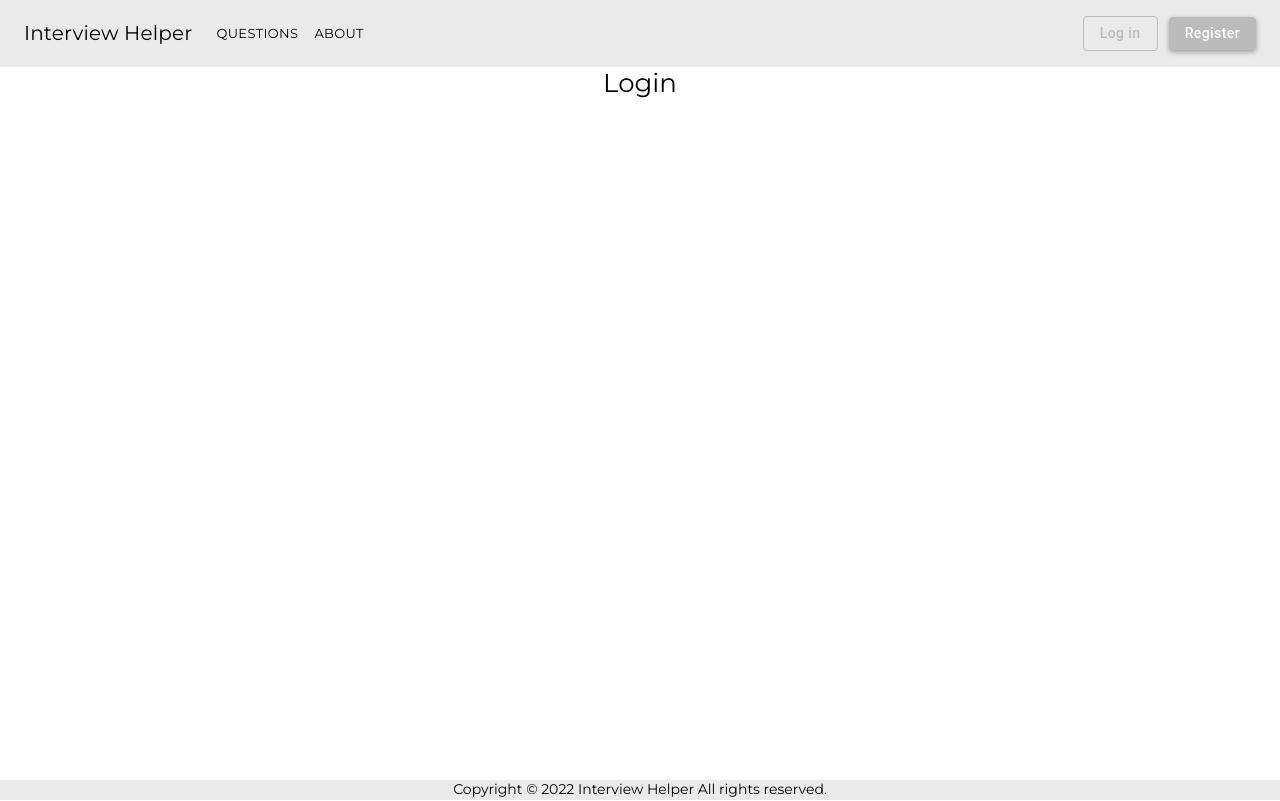
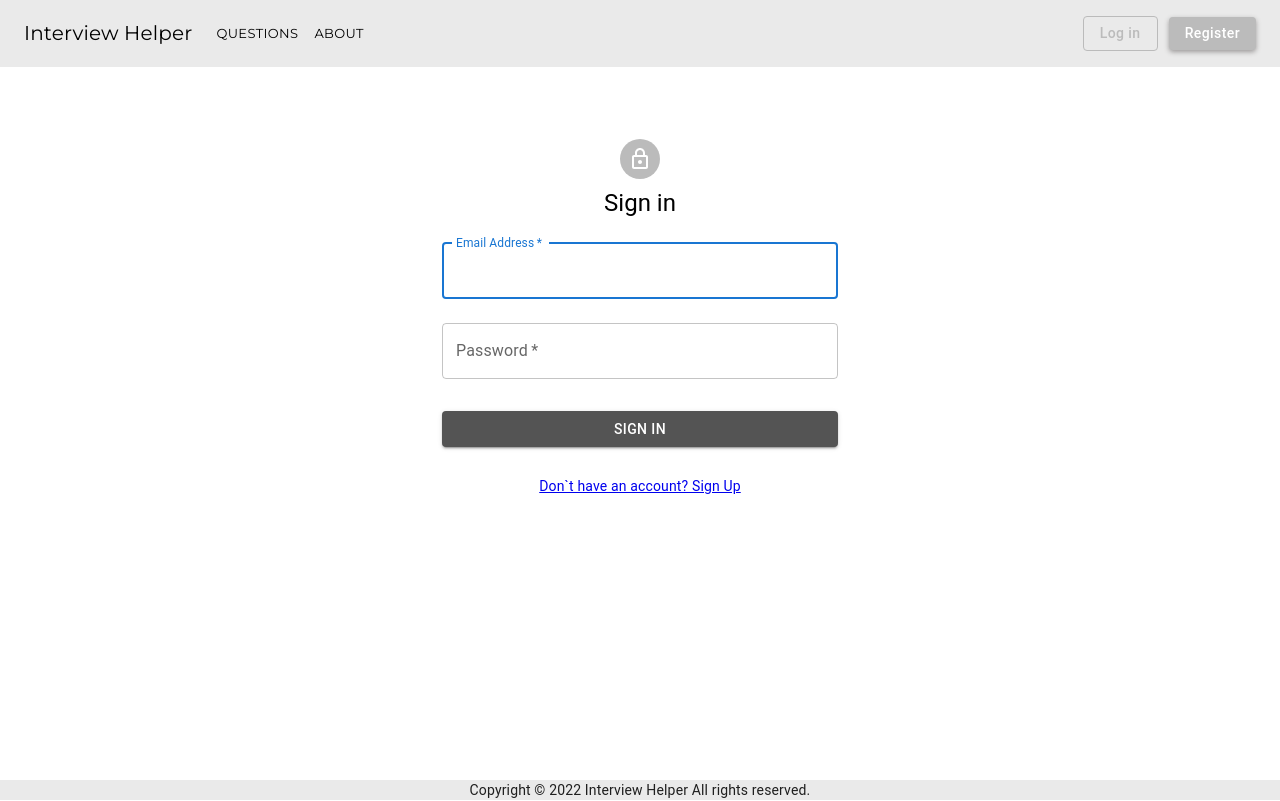
Before and after one commit to Sverdiyev/InterviewHelperFE, a React (Create React App) app: page /login in a window 1280 px wide. Built offline with nearby package versions, Linux system fonts and the light colour scheme.

Commit message:
login page with validation

```diff
--- a/src/pages/Login.jsx
+++ b/src/pages/Login.jsx
@@ -1,7 +1,110 @@
-import React from 'react';
+import { Avatar, Box, Button, Container, CssBaseline, TextField, Typography } from '@mui/material';
+import { LockOutlined as LockOutlinedIcon } from '@mui/icons-material';
+import { Link } from 'react-router-dom';
+import { useState } from 'react';
 
 function Login() {
-  return <div>Login</div>;
+  const [emailValue, setEmailValue] = useState('');
+  const [passwordValue, setPasswordValue] = useState('');
+
+  const [emailIsValid, setEmailIsValid] = useState(false);
+  const [passwordIsValid, setPasswordIsValid] = useState(false);
+
+  const [emailIsTouched, setEmailIsTouched] = useState(false);
+  const [passwordIsTouched, setPasswordIsTouched] = useState(false);
+
+  const formIsValid = emailIsValid && passwordIsValid;
+
+  const onChangeEmail = (e) => {
+    setEmailIsTouched(true);
+
+    const value = e.target.value;
+    setEmailValue(value);
+    if (!value.length) return setEmailIsValid(false);
+    setEmailIsValid(true);
+  };
+  const onChangePassword = (e) => {
+    setPasswordIsTouched(true);
+
+    const value = e.target.value;
+    setPasswordValue(value);
+    if (!value.length) return setPasswordIsValid(false);
+    setPasswordIsValid(true);
+  };
+
+  const handleSubmit = (e) => {
+    e.preventDefault();
+    setEmailIsTouched(true);
+    setPasswordIsTouched(true);
+
+    if (!formIsValid) return;
+
+    const data = { email: emailValue, password: passwordValue };
+
+    console.log('data:', data);
+  };
+
+  return (
+    <Container component="main" maxWidth="xs">
+      <CssBaseline />
+      <Box
+        sx={{
+          marginTop: 8,
+          display: 'flex',
+          flexDirection: 'column',
+          alignItems: 'center'
+        }}>
+        <Avatar sx={{ m: 1, backgroundColor: '#bbb' }}>
+          <LockOutlinedIcon />
+        </Avatar>
+        <Typography component="h1" variant="h5">
+          Sign in
+        </Typography>
+        <Box component="form" onSubmit={handleSubmit} noValidate sx={{ mt: 1 }}>
+          <TextField
+            margin="normal"
+            required
+            fullWidth
+            id="email"
+            label="Email Address"
+            name="email"
+            autoComplete="email"
+            autoFocus
+            value={emailValue}
+            onChange={onChangeEmail}
+          />
+          {emailIsTouched && !emailIsValid && 'PLEASE CORRECT email'}
+
+          <TextField
+            margin="normal"
+            required
+            fullWidth
+            name="password"
+            label="Password"
+            type="password"
+            id="password"
+            autoComplete="current-password"
+            value={passwordValue}
+            onChange={onChangePassword}
+          />
+          {passwordIsTouched && !passwordIsValid && 'PLEASE CORRECT PASSWORD'}
+
+          <Button
+            type="submit"
+            fullWidth
+            variant="contained"
+            disabled={passwordIsTouched && emailIsTouched && !formIsValid}
+            sx={{ mt: 3, mb: 2, backgroundColor: '#545454' }}>
+            Sign In
+          </Button>
+
+          <Typography variant="body2" component={Link} to="/signup">
+            Don`t have an account? Sign Up
+          </Typography>
+        </Box>
+      </Box>
+    </Container>
+  );
 }
 
 export default Login;
```
